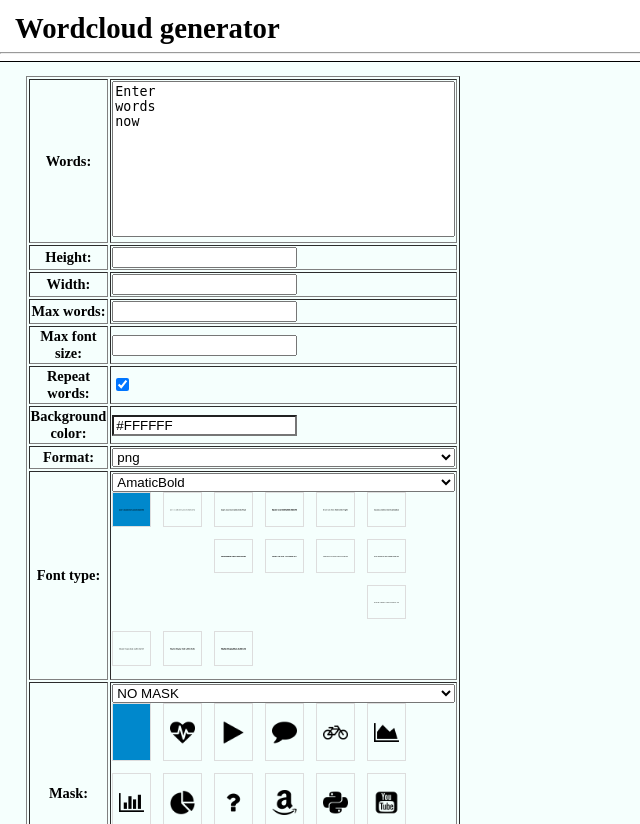
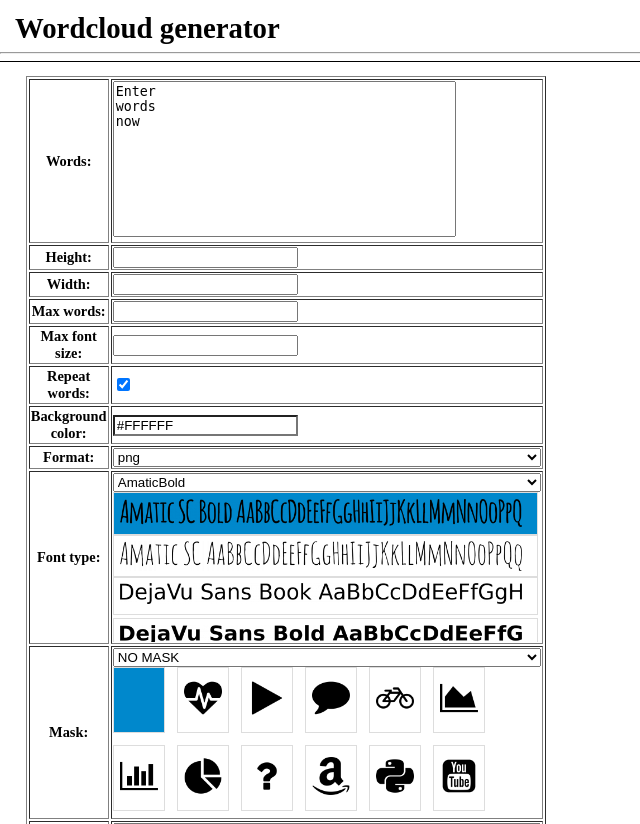
Before and after one commit to crbrk/WordCloud, a Django app: page /wordcloudgenerator/ in a window 1280 px wide. Shown: the top 824 px of the page, without its empty margins (0-640 px from the left). Run offline with Django 3.2, Linux system fonts and the light colour scheme; some libraries are stand-ins or nearby versions.

Commit message:
minor display changes

```diff
--- a/static/css/image-picker.css
+++ b/static/css/image-picker.css
@@ -1,8 +1,7 @@
 /* line 6, source/sass/image-picker.scss */
 ul.thumbnails.image_picker_selector {
   overflow: auto;
-
-  max-height: 200px;
+  max-height: 150px;
   list-style-image: none;
   list-style-position: outside;
   list-style-type: none;
--- a/static/css/main.css
+++ b/static/css/main.css
@@ -23,16 +23,23 @@ body {
 		margin:.4em 0 .8em 0;
 		padding:0;
 	}
-	img:not(#generated) {
-		margin:10px 0 5px;
-        max-width: 25px;
-        max-height: 25px;
+
+	.colormaps {
+	width: 98%;
+	max-height: 30px;
+
+}
+
+	img:not(#generated):not(.colormaps) {
+		margin:5px 0 5px;
+        max-width: 38px;
+        max-height: 52px;
 	}
-
-    img {
+	    img:not(.colormaps) {
     max-width: 800px;
     max-height: 600px;
     }
+
 	#header {
 		clear:both;
 		float:left;
@@ -121,7 +128,7 @@ body {
 	}
 	.doublepage .colleft {
 		right:49%;
-		background:#F5FFFD;
+		background:#fff;
 	}
 	.doublepage .col1 {
 		width:46%;
@@ -142,5 +149,5 @@ body {
 		margin:0;
 	}
 form {
-	width: 357px;
+	width: 520px;
 }
```
